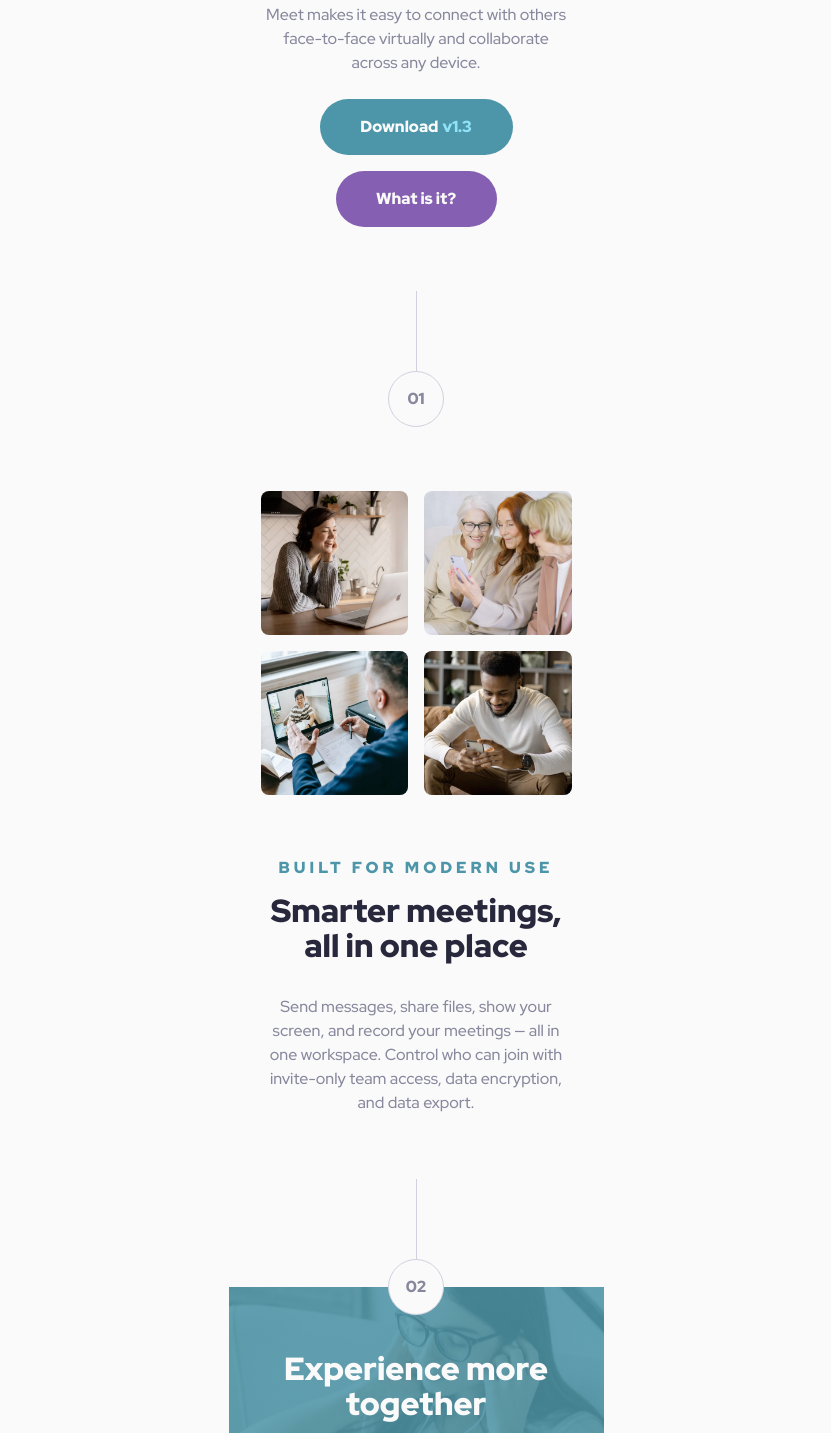
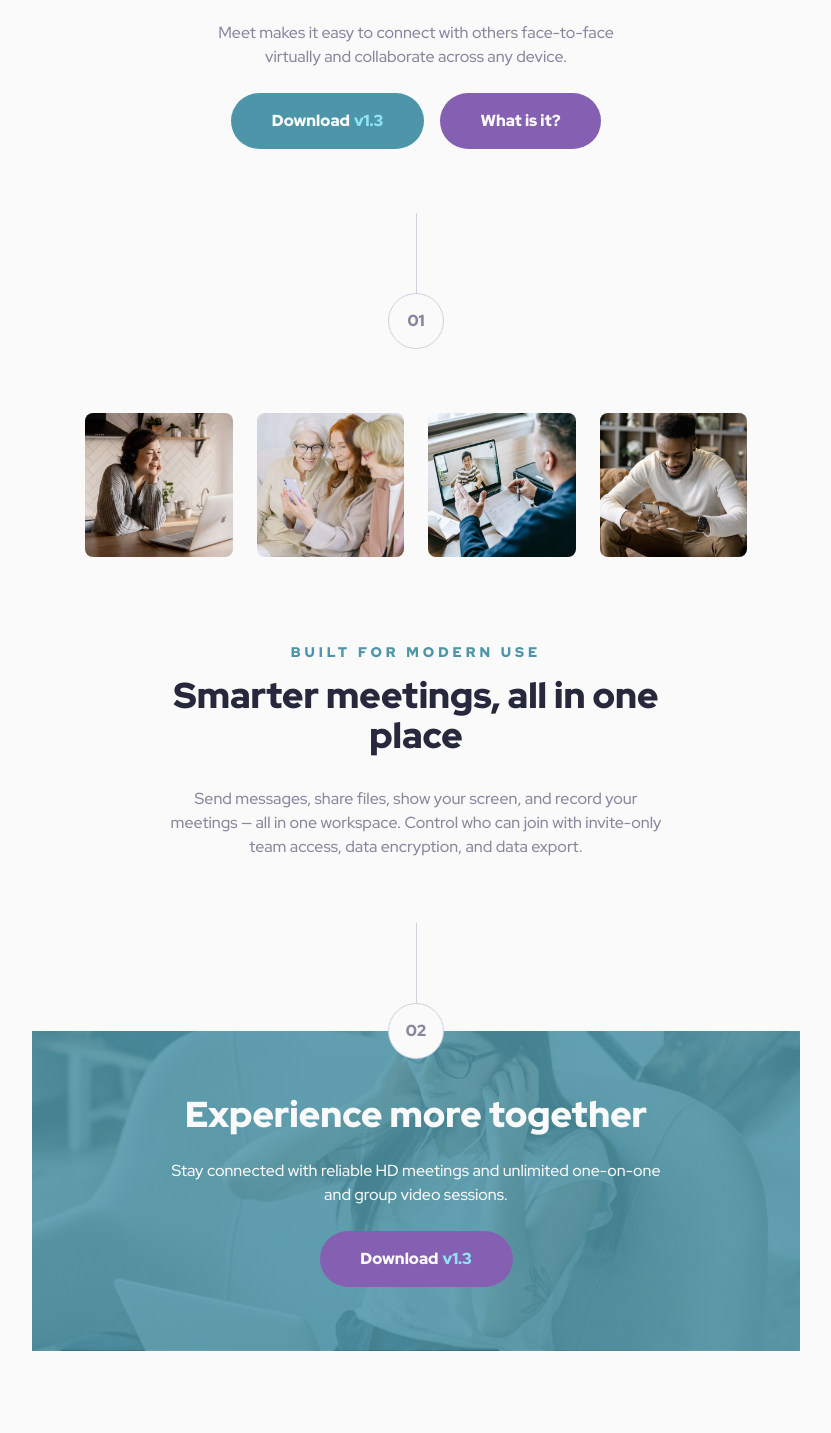
Before and after one commit to samirtamang33/meet-landing-page, a Next.js app: page / in a window 1280 px wide. Shown: the part 457-1890 px from the top of the page, without its empty margins (224-1055 px from the left). After the commit the page ends 1808 px from the top, so only its background shows below. Built offline with nearby package versions, Linux system fonts and the light colour scheme.

Commit message:
complete tablet media qury

```diff
--- a/src/app/globals.css
+++ b/src/app/globals.css
@@ -27,8 +27,12 @@
   /* Font Sizes (in rem) */
   --font-size-xxl: 4rem; /* 64px */
   --font-size-xl: 2.5rem; /* 40px */
+  --font-size-lg: 3rem; /* 48px */
+  --font-size-base: 0.875rem; /* 14px */
   --font-size-md: 1.125rem; /* 18px */
   --font-size-sm: 1rem; /* 16px */
+  --font-size-xs: 0.75rem; /* 12px */
+  --font-size-36: 2.25rem; /* 36px */
 
   /* Line Heights */
   --line-height-tight: 110%;
--- a/src/app/page.module.css
+++ b/src/app/page.module.css
@@ -8,12 +8,11 @@
 }
 
 /* Tablet and up */
-/* @media (min-width: 768px) {
+@media (min-width: 768px) {
   .main {
-    max-width: 700px;
-    padding: 2rem;
+    max-width: 768px;
   }
-} */
+}
 
 /* Desktop and up */
 /* @media (min-width: 1440px) {
--- a/src/components/Footer.module.css
+++ b/src/components/Footer.module.css
@@ -1,24 +1,9 @@
 .footer {
-  display: flex;
-  flex-direction: column;
-  justify-content: center;
-  align-items: center;
-  position: relative;
   width: 100%;
 }
 
 .footerHero {
-  display: flex;
-  flex-direction: column;
-  justify-content: center;
-  align-items: center;
-}
-
-.footerContent {
-  display: flex;
-  flex-direction: column;
   padding: var(--spacing-800) var(--spacing-400);
-  gap: var(--spacing-300);
   background-image: linear-gradient(
       rgba(77, 150, 169, 0.85),
       rgba(77, 150, 169, 0.85)
@@ -29,6 +14,17 @@
   font-family: var(--font-family-red-hat);
   text-align: center;
   margin-top: -1.75rem;
+  width: 100%;
+  justify-content: center;
+  display: flex;
+}
+
+.footerContent {
+  display: flex;
+  flex-direction: column;
+  gap: var(--spacing-300);
+  max-width: 504px;
+  width: 100%;
 }
 
 .footerContent h1 {
@@ -56,3 +52,19 @@
 .footerBtn {
   width: 12.0625rem;
 }
+
+@media (min-width: 768px) {
+  .footerHero {
+    background-image: linear-gradient(
+        rgba(77, 150, 169, 0.85),
+        rgba(77, 150, 169, 0.85)
+      ),
+      url("/assets/tablet/image-footer.jpg");
+  }
+  .footerContent h1 {
+    font-size: var(--font-size-36);
+  }
+  .footerContent p {
+    font-size: var(--font-size-sm);
+  }
+}
--- a/src/components/Hero.module.css
+++ b/src/components/Hero.module.css
@@ -46,3 +46,18 @@
   justify-content: center;
   gap: var(--spacing-200);
 }
+
+@media (min-width: 768px) {
+  .heroText {
+    max-width: 448.3px;
+    width: 100%;
+  }
+
+  .heroTitle {
+    font-size: var(--font-size-lg);
+  }
+
+  .heroButton {
+    flex-direction: row;
+  }
+}
--- a/src/components/MainContent.module.css
+++ b/src/components/MainContent.module.css
@@ -40,7 +40,7 @@
 }
 
 .title h2 {
-  font-size: var(--font-size-sm);
+  font-size: var(--font-size-xs);
   line-height: var(--line-height-tight);
   letter-spacing: var(--letter-spacing-wide);
   color: var(--cyan-600);
@@ -64,3 +64,21 @@
   letter-spacing: var(--letter-spacing-none);
   color: var(--slate-600);
 }
+
+@media (min-width: 768px) {
+  .imageGrid {
+    grid-template-columns: repeat(4, 1fr);
+    gap: var(--spacing-300);
+  }
+
+  .title h2 {
+    font-size: var(--font-size-base);
+  }
+  .title h1 {
+    font-size: var(--font-size-36);
+  }
+  .textContent {
+    max-width: 504px;
+    width: 100%;
+  }
+}
```
